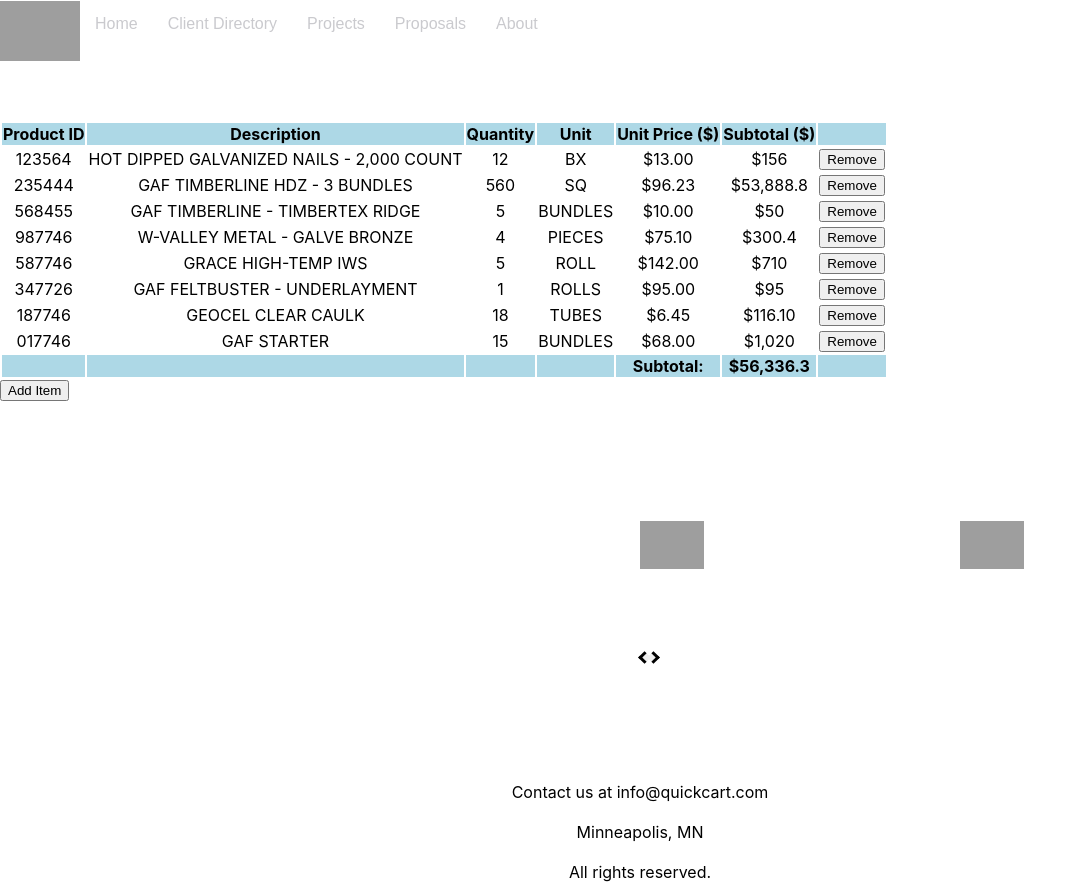
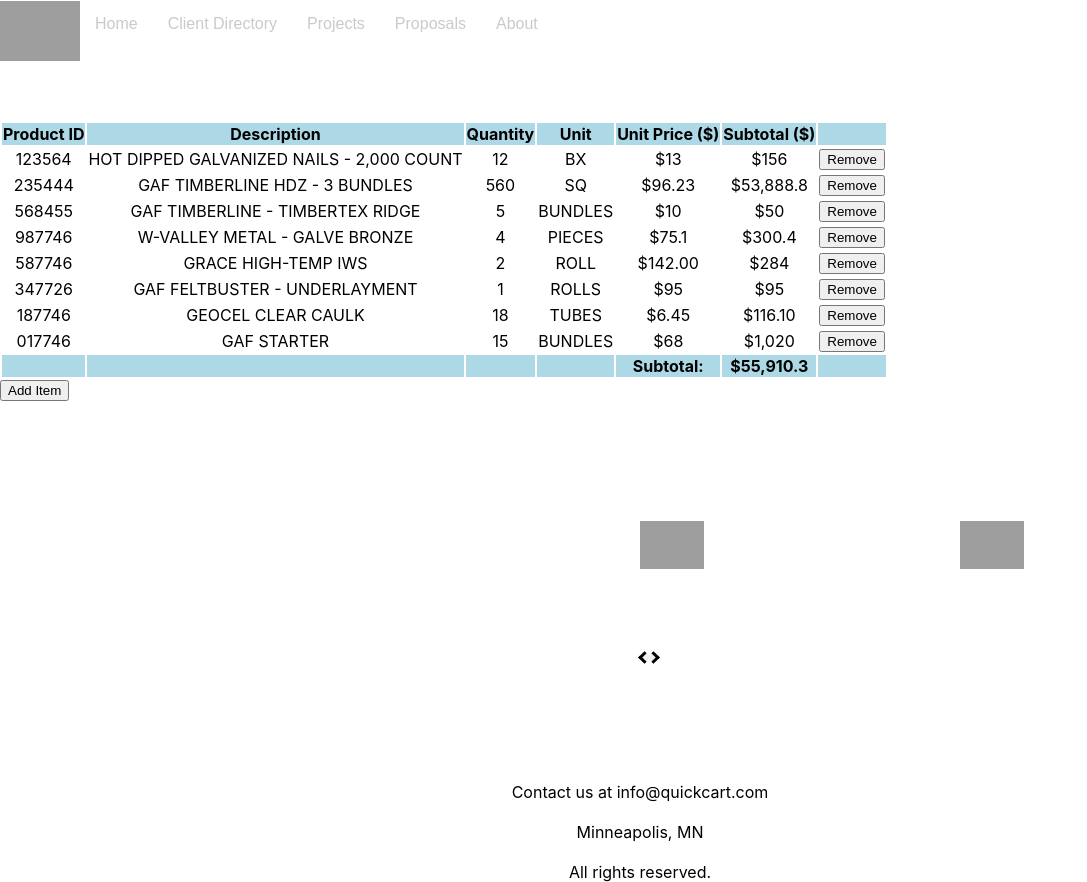
Before and after one commit to rmulrennan01/QuickCart, a React (Create React App) app: page / in a window 1280 px wide. Shown: the whole page, without its empty margins (0-1087 px from the left). Built offline with nearby package versions, Linux system fonts and the light colour scheme; grey boxes are pictures that could not be loaded.

Commit message:
added custom line item modal feature

```diff
--- a/src/Home.js
+++ b/src/Home.js
@@ -8,26 +8,31 @@
 function Home() {
   const [modalVisible, setModalVisible] = useState(false);
   const [refresh, setRefresh] = useState(false);
-
-
-
-
-
-  const tableData = [
-    {productID: "123564", description: "HOT DIPPED GALVANIZED NAILS - 2,000 COUNT", quantity: "12", unit_price: "13.00", unit_measure: "BX", subtotal:"0"},
-    {productID: "235444", description: "GAF TIMBERLINE HDZ - 3 BUNDLES", quantity: "560", unit_price: "96.23", unit_measure: "SQ", subtotal:"0"},
-    {productID: "568455", description: "GAF TIMBERLINE - TIMBERTEX RIDGE", quantity: "5", unit_price: "10.00", unit_measure: "BUNDLES", subtotal:"0"},
-    {productID: "987746", description: "W-VALLEY METAL - GALVE BRONZE", quantity: "4", unit_price: "75.10", unit_measure: "PIECES", subtotal:"0"},
-    {productID: "587746", description: "GRACE HIGH-TEMP IWS", quantity: "5", unit_price: "142.00", unit_measure: "ROLL", subtotal:"0"},
-    {productID: "347726", description: "GAF FELTBUSTER - UNDERLAYMENT", quantity: "1", unit_price: "95.00", unit_measure: "ROLLS", subtotal:"0"},
-    {productID: "187746", description: "GEOCEL CLEAR CAULK", quantity: "18", unit_price: "6.45", unit_measure: "TUBES", subtotal:"0"},
-    {productID: "017746", description: "GAF STARTER", quantity: "15", unit_price: "68.00", unit_measure: "BUNDLES", subtotal:"0"}
-  ]
+  const [tableData, setTableData] = useState([
+    {productID: "123564", description: "HOT DIPPED GALVANIZED NAILS - 2,000 COUNT", quantity: 12, unit_price: 13.00, unit_measure: "BX", subtotal: 0},
+    {productID: "235444", description: "GAF TIMBERLINE HDZ - 3 BUNDLES", quantity: 560, unit_price: 96.23, unit_measure: "SQ", subtotal: 0},
+    {productID: "568455", description: "GAF TIMBERLINE - TIMBERTEX RIDGE", quantity: 5, unit_price: 10.00, unit_measure: "BUNDLES", subtotal: 0},
+    {productID: "987746", description: "W-VALLEY METAL - GALVE BRONZE", quantity: 4, unit_price: 75.10, unit_measure: "PIECES", subtotal: 0},
+    {productID: "587746", description: "GRACE HIGH-TEMP IWS", quantity: 2, unit_price: "142.00", unit_measure: "ROLL", subtotal: 0},
+    {productID: "347726", description: "GAF FELTBUSTER - UNDERLAYMENT", quantity: 1, unit_price: 95.00, unit_measure: "ROLLS", subtotal: 0},
+    {productID: "187746", description: "GEOCEL CLEAR CAULK", quantity: 18, unit_price: 6.45, unit_measure: "TUBES", subtotal: 0},
+    {productID: "017746", description: "GAF STARTER", quantity: 15, unit_price: 68.00, unit_measure: "BUNDLES", subtotal: 0}
+  ]);
 
   const activateModal = () => {
     setModalVisible(!modalVisible);
     //setRefresh(!refresh);
     //alert(modalVisible);
+  }
+
+  const addItem = (n) => {
+    const tempData = tableData;
+    alert("AddingItem");
+    tempData.push(n);
+    setTableData(tempData);
+    setRefresh(!refresh);
+    //console.log(tempData);
+
   }
 
 
@@ -38,9 +43,9 @@
       <br/>
       <br/>
       <br/>
-      <Table items={tableData} />
+      <Table items={tableData} displayModal={()=>activateModal()}/>
       <button onClick={()=> activateModal()}> Add Item </button>
-      <Modal visibility={modalVisible} close={activateModal}/>
+      <Modal visibility={modalVisible} close={activateModal} addItem={addItem}/>
 
     </div>
   );
--- a/src/Modal.js
+++ b/src/Modal.js
@@ -1,7 +1,38 @@
-import React from 'react';
+import React, { useEffect, useState } from 'react';
 import "./Modal.css";
 
 function Modal(props) {
+    const [formSubmission, setFormSubmission]
+    = useState([{}]);
+       // [{productID: null, description: null, quantity: null, unit_price: null, unit_measure: null, subtotal:null}]);
+
+    const [subtotal,setSubtotal] = useState(0);
+
+
+
+
+    const handleSubmit = () => {
+       // e.preventDefault(); //review this
+        //alert("Submitted");
+        updateFormData("subtotal",subtotal);
+        props.addItem(formSubmission); //TODO
+        setFormSubmission([{}]);
+    }
+
+    const updateFormData = (a,b) => {
+        const tempList = formSubmission;
+        tempList[a] = b;
+        setFormSubmission(tempList);
+        updateSubtotal();
+    }
+
+    const updateSubtotal = () => {
+        setSubtotal(formSubmission.quantity*formSubmission.unit_price);
+
+    }
+
+
+
     if(props.visibility===true){
     return (
         <div className="modal">
@@ -10,34 +41,30 @@
                     Add a product
                 </div>
                 <div className="modal__body">
-                    <form>
+                    <form >
                         <label>
-                        Product ID:
-                        <input type="int" />
+                            Product ID: <input type="number" required onChange={e=>updateFormData("productID",e.target.value)}/>
                         </label> <br></br>
                         <label>
-                        Description:
-                        <input type="text" />
+                            Description:<input type="text" onChange={e=>updateFormData("description",e.target.value)}/>
                         </label> <br></br>
                         <label>
-                        Quantity:
-                        <input type="int" />
+                            Quantity:<input type="number" onChange={e=>updateFormData("quantity",e.target.value)}/>
                         </label> <br></br>
                         <label>
-                        Unit:
-                        <input type="text" />
+                            Unit:<input type="text" onChange={e=>updateFormData("unit_measure",e.target.value)}/>
                         </label> <br></br>
                         <label>
-                        Unit Price:
-                        <input type="int" />
+                            Unit Price:<input type="number" onChange={e=>updateFormData("unit_price",e.target.value)}/>
                         </label> <br></br>
                         <label>
-                        Subtotal:
-                        <input type="int" value={100} />
+                            Subtotal: {subtotal}
+
                         </label> <br></br>
 
-                        <input type="submit" value="Submit" />
+
                     </form>
+                    <button onClick={() => handleSubmit()}> Submit </button>
                 </div>
                 <div className="modal__foot">
                     <button onClick={()=> props.close()}> Close </button>
--- a/src/Table.js
+++ b/src/Table.js
@@ -61,6 +61,7 @@
                     updateTotal={updateTotal}
                     removeItem={removeItem}
                 />
+
                 <TableFoot subtotal={runningSubtotal}/>
 
 
```
